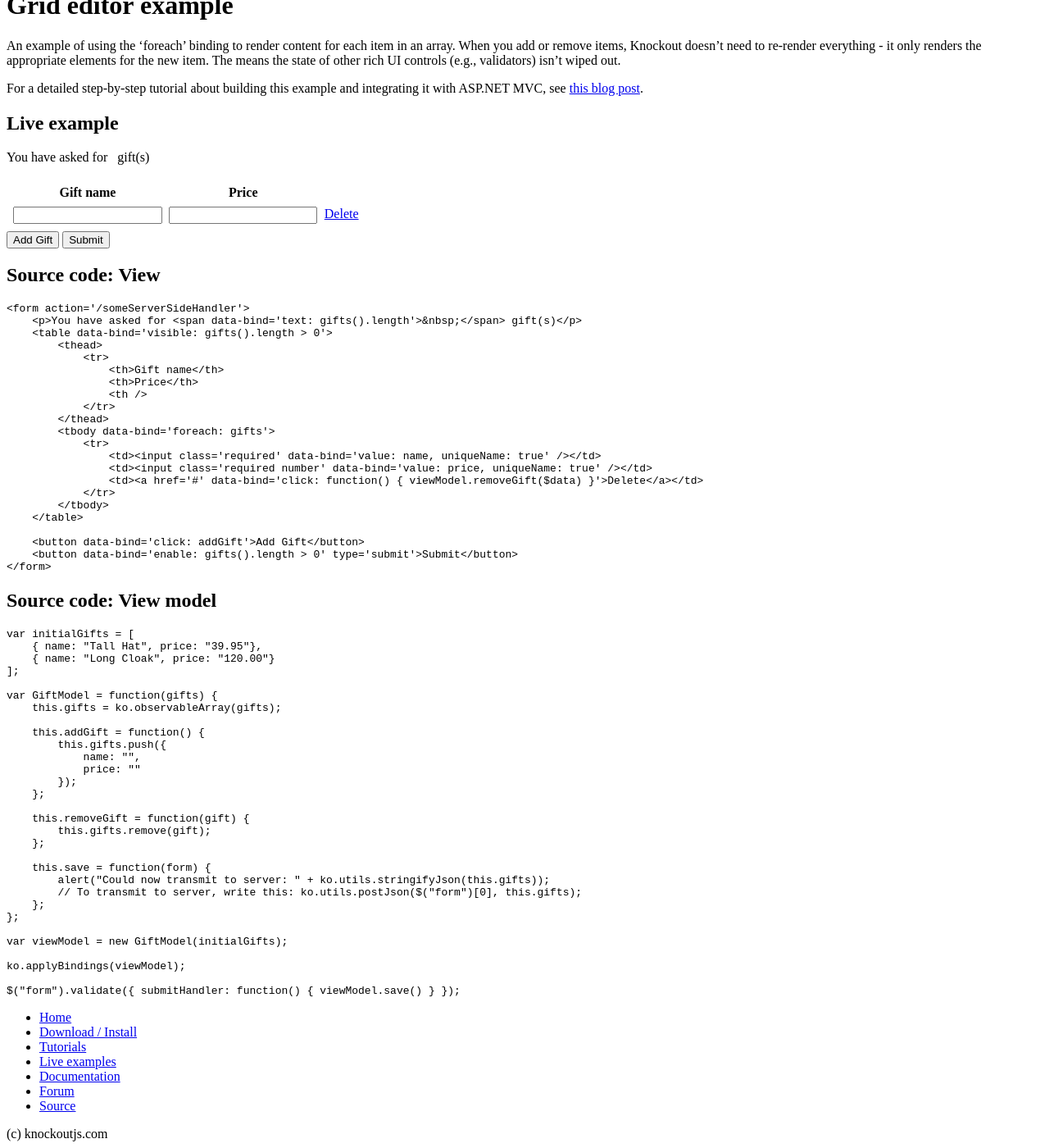
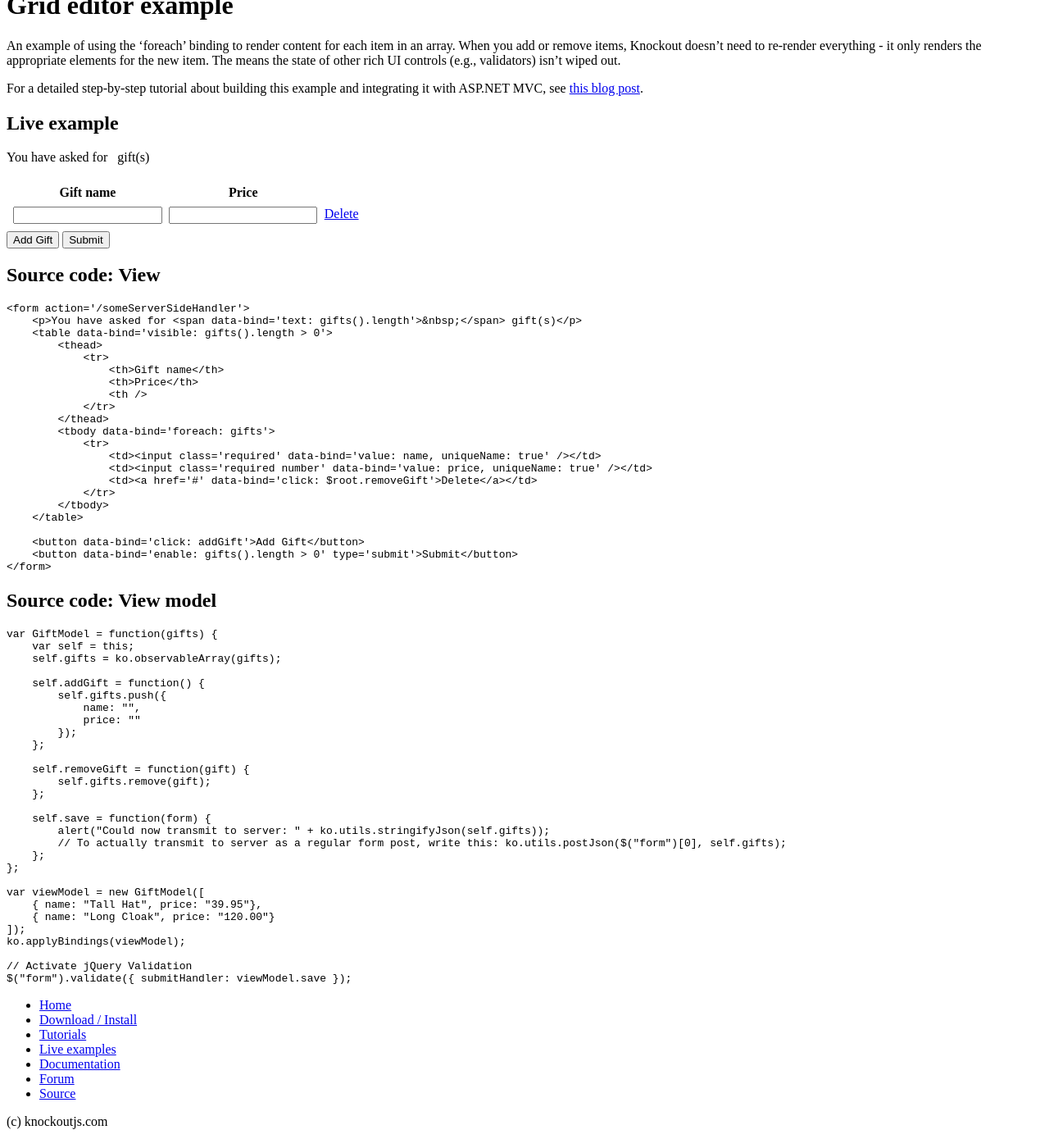
Before and after one commit to knockout/knockout, a Jekyll site: the page built from examples/gridEditor.md, in a window 1280 px wide and 1400 px high, scrolled down 585 px. Shown: the whole window at 82% size. Built offline with Jekyll 4.4.1, drawn with Linux system fonts in a browser that asks for light colours; nearby versions of some CDN libraries; library files that are not in the unit come from our copies.

Commit message:
Update gridEditor example to eliminate function literals from bindings

```diff
--- a/examples/gridEditor.md
+++ b/examples/gridEditor.md
@@ -31,7 +31,7 @@
             <tr>
                 <td><input class='required' data-bind='value: name, uniqueName: true' /></td>
                 <td><input class='required number' data-bind='value: price, uniqueName: true' /></td>
-                <td><a href='#' data-bind='click: function() { viewModel.removeGift($data) }'>Delete</a></td>
+                <td><a href='#' data-bind='click: $root.removeGift'>Delete</a></td>
             </tr>
         </tbody>
     </table>
@@ -42,35 +42,34 @@
 {% endcapture %}
 
 {% capture live_example_viewmodel %}
-var initialGifts = [
-    { name: "Tall Hat", price: "39.95"},
-    { name: "Long Cloak", price: "120.00"}
-];
+var GiftModel = function(gifts) {
+    var self = this;
+    self.gifts = ko.observableArray(gifts);
 
-var GiftModel = function(gifts) {
-    this.gifts = ko.observableArray(gifts);
-
-    this.addGift = function() {
-        this.gifts.push({
+    self.addGift = function() {
+        self.gifts.push({
             name: "",
             price: ""
         });
     };
 
-    this.removeGift = function(gift) {
-        this.gifts.remove(gift);
+    self.removeGift = function(gift) {
+        self.gifts.remove(gift);
     };
 
-    this.save = function(form) {
-        alert("Could now transmit to server: " + ko.utils.stringifyJson(this.gifts));
-        // To transmit to server, write this: ko.utils.postJson($("form")[0], this.gifts);
+    self.save = function(form) {
+        alert("Could now transmit to server: " + ko.utils.stringifyJson(self.gifts));
+        // To actually transmit to server as a regular form post, write this: ko.utils.postJson($("form")[0], self.gifts);
     };
 };
 
-var viewModel = new GiftModel(initialGifts);
-
+var viewModel = new GiftModel([
+    { name: "Tall Hat", price: "39.95"},
+    { name: "Long Cloak", price: "120.00"}
+]);
 ko.applyBindings(viewModel);
 
-$("form").validate({ submitHandler: function() { viewModel.save() } });
+// Activate jQuery Validation
+$("form").validate({ submitHandler: viewModel.save });
 {% endcapture %}
 {% include live-example-tabs.html %}
```
